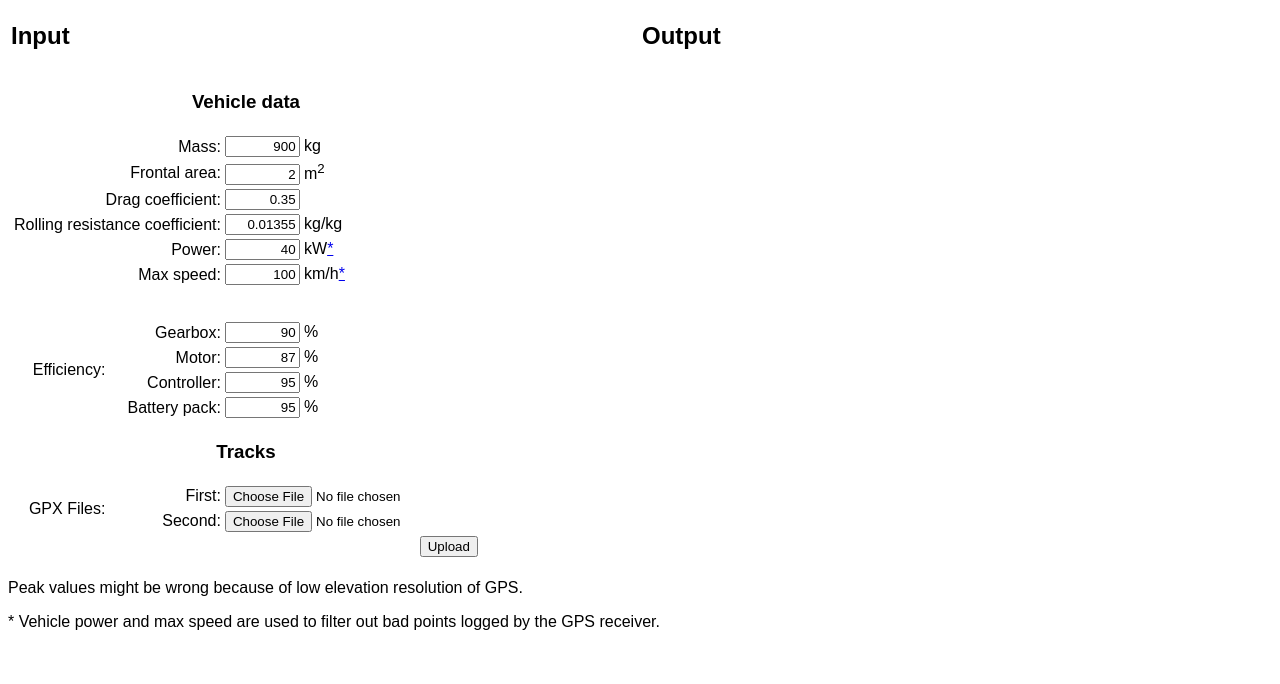
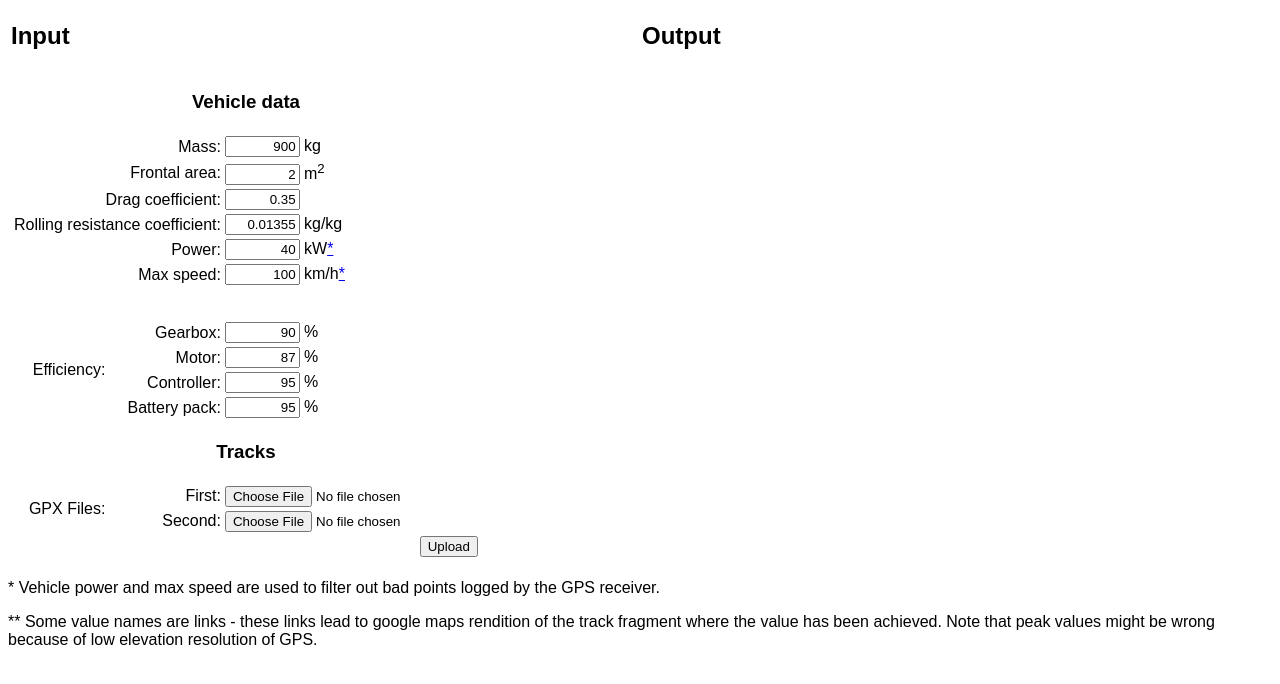
Before and after one commit to filip-zyzniewski/falochod, a Flask app: page / in a window 1280 px wide. Shown: the part 99-783 px from the top of the page. Run offline with Flask 2, Linux system fonts and the light colour scheme.

Commit message:
gpx2energy: added information about links.

```diff
--- a/calculator/templates/gpx2energy.html
+++ b/calculator/templates/gpx2energy.html
@@ -61,7 +61,7 @@
 					<td>
 						{% if url %}<a href="{{ url }}">{% endif %}
 						{{ stat }}
-						{% if url %}</a>{% endif %}
+						{% if url %}</a><a href="#links">**</a>{% endif %}
 					</td>
 					<td>{{ value }}</td>
 					<td>{{ unit }}</td>
@@ -73,11 +73,14 @@
 </td>
 </tr>
 </table>
-<p>Peak values might be wrong because of low elevation resolution of GPS.<p>
 <p id="badvalues">
 * Vehicle power and max speed are used to filter out bad points logged by the
 GPS receiver.
-
+</p>
+<p id="links">
+** Some value names are links - these links lead to google maps rendition
+of the track fragment where the value has been achieved.
+Note that peak values might be wrong because of low elevation resolution of GPS.
 </p>
 </body>
 </html>
```
